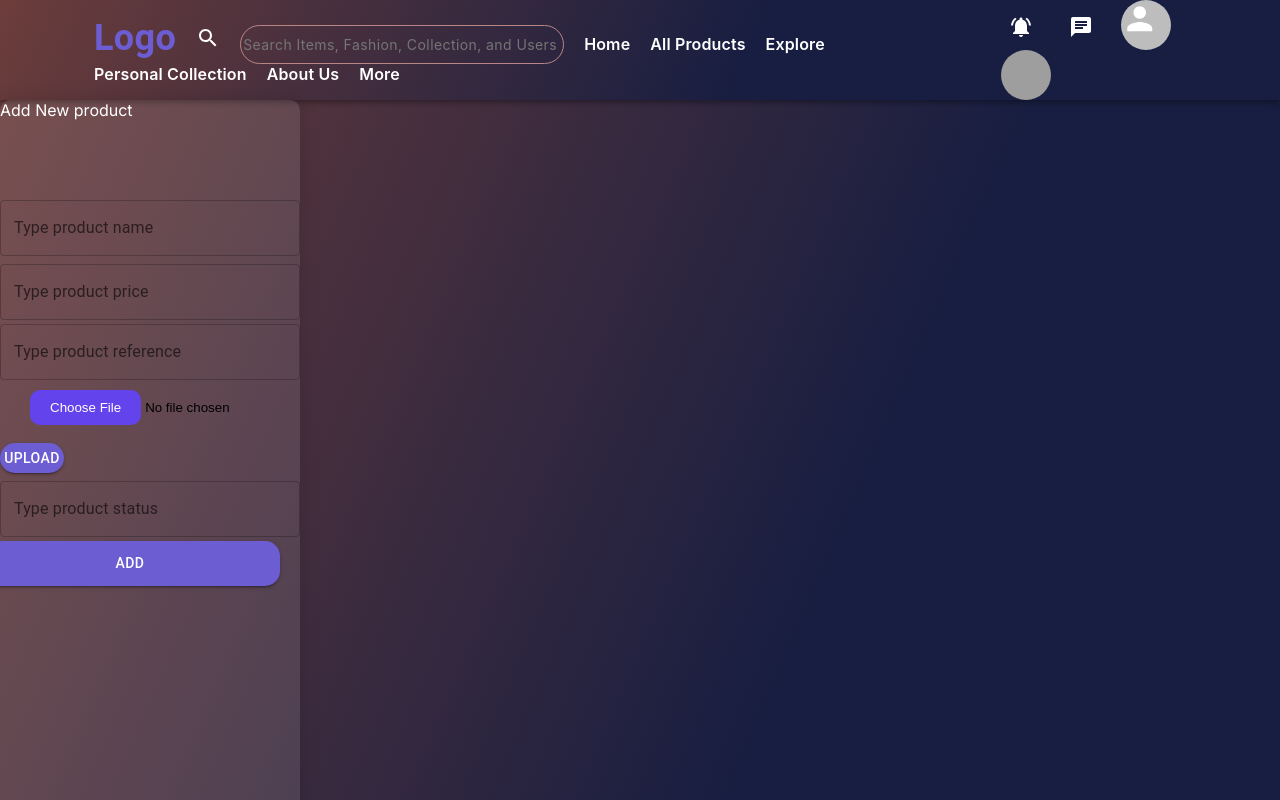
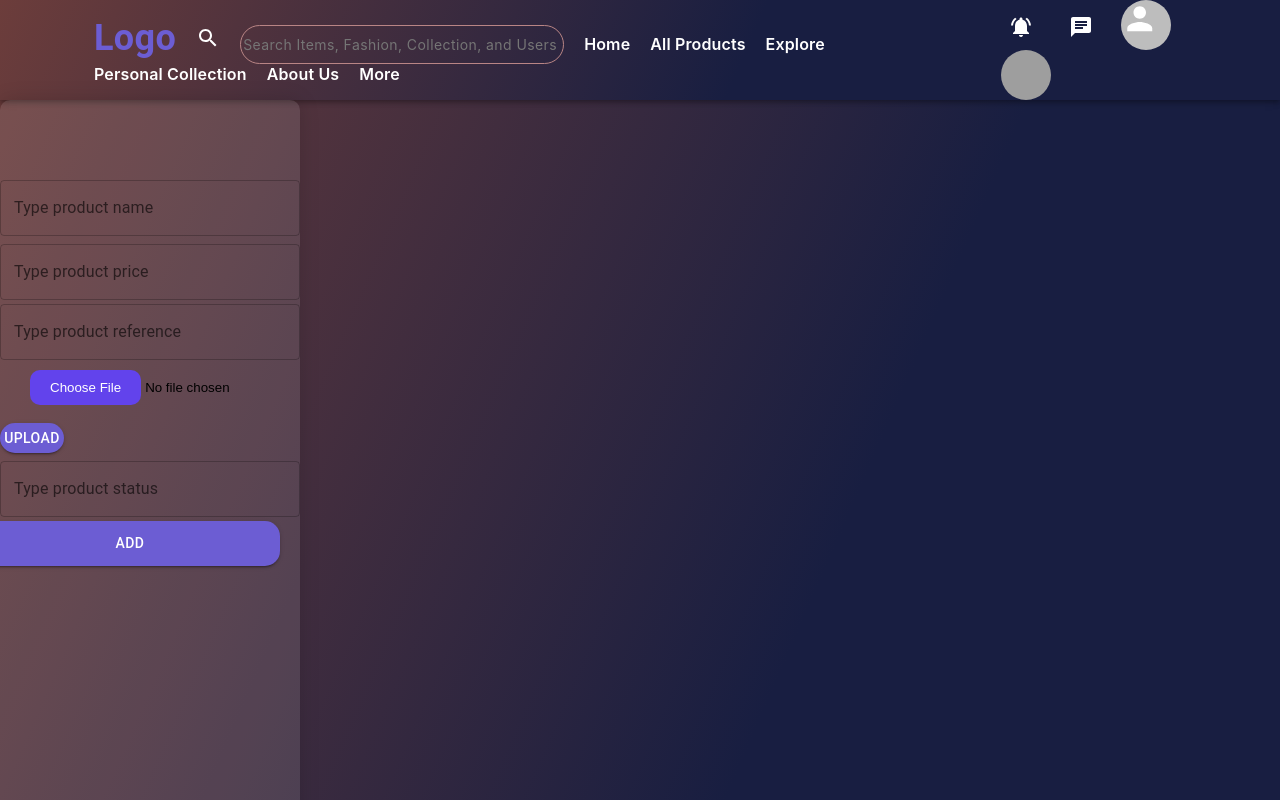
Before and after one commit to farachet/E-commerce-Next-js, a Next.js app in the folder client/: page /SellerProfil/addProducts in a window 1280 px wide. Shown: the top 800 px of the page. Built offline with nearby package versions, Linux system fonts and the light colour scheme; no server answers; grey boxes are pictures that could not be loaded.

Commit message:
working on category

```diff
--- a/client/app/SellerProfil/addProducts/page.tsx
+++ b/client/app/SellerProfil/addProducts/page.tsx
@@ -2,7 +2,7 @@ import React, { useState , useEffect } from 'react';
 import "./addProduct.css"
 import { Box, Input, Button, TextField } from "@mui/material";
 import axios  from 'axios';
-
+import { FormControl, InputLabel,Select,MenuItem} from '@mui/material'
 
 interface Product {
   id: number;
@@ -11,6 +11,7 @@ interface Product {
   reference: string;
   image: string;
   status: string;
+  categoryId : categoryId
 }
 
 const AddProducts: React.FC = () => {
@@ -24,6 +25,9 @@ const AddProducts: React.FC = () => {
   const [approved, setApproved] = useState(0)
   const [sellerId, setSellerId] = useState(1)
   const [file, setFile] = useState<File | null>(null)
+  const [categoryId , setCategoryId] = useState<number>(0)
+
+
 
 
 
@@ -101,7 +105,7 @@ const fetch = () => {
             borderRadius: 10,
           }}
         >
-          <Box  sx={{color : "white" , width : "100%" }}>Add New product</Box>
+
           <Box sx={{ display: "flex", flexDirection: "column" }}>
             <TextField
               value={productname}
```
